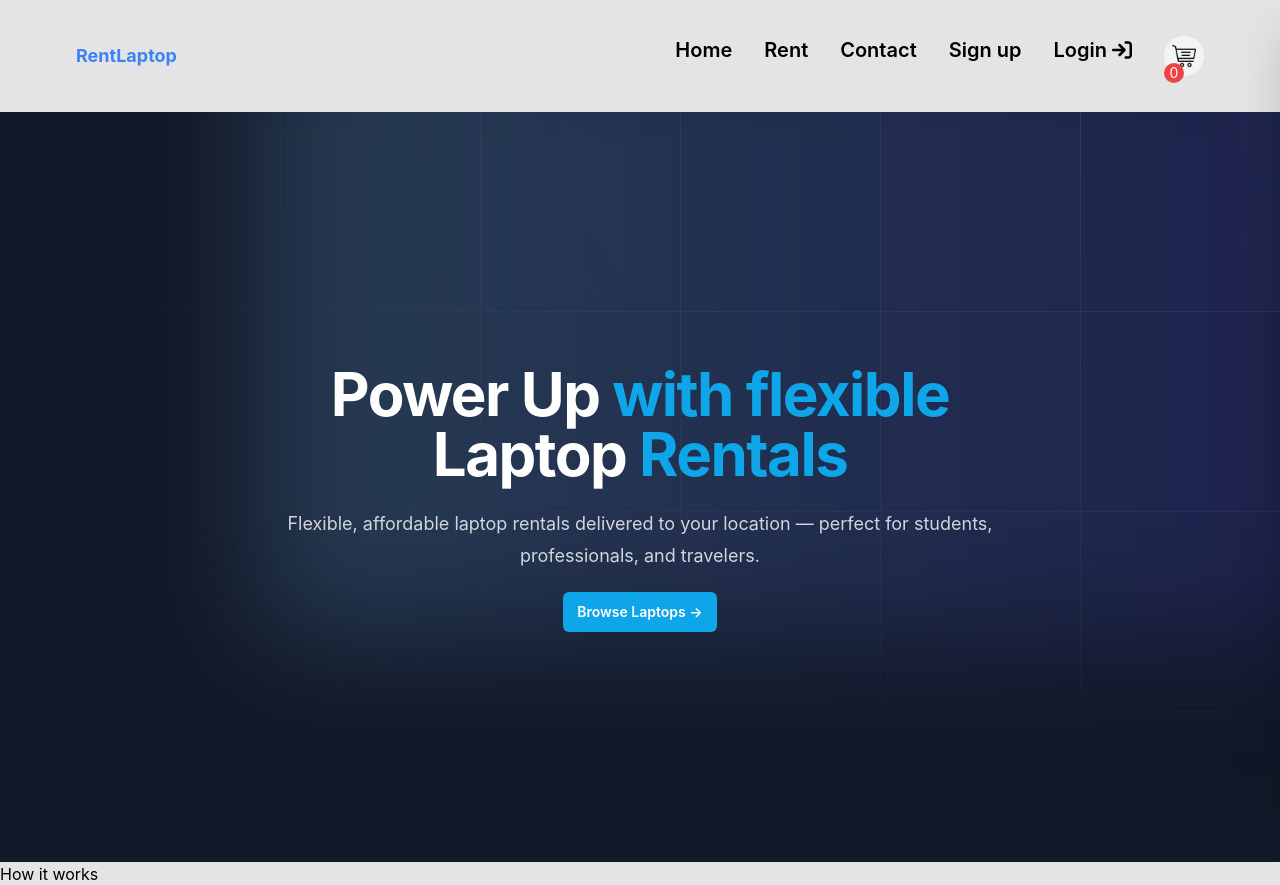
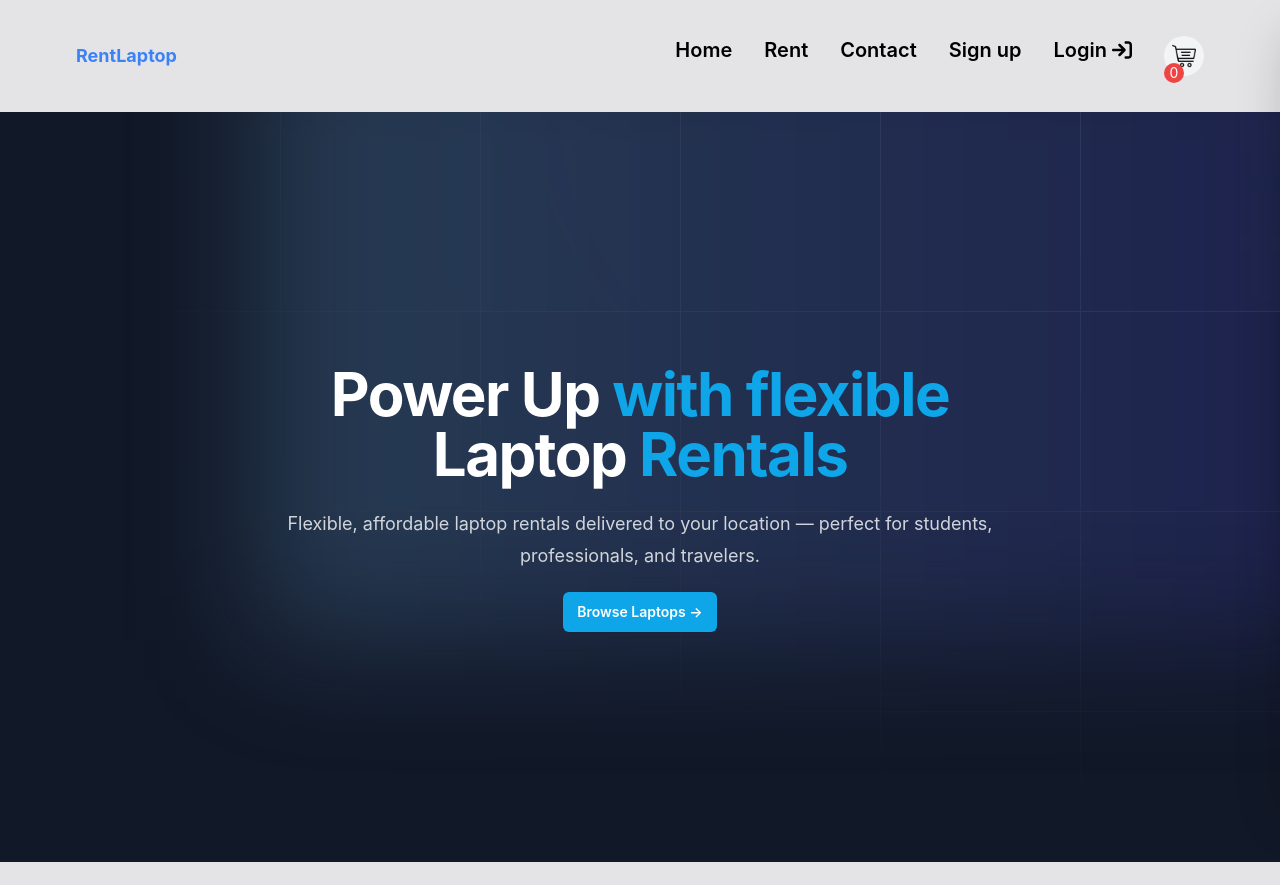
Before and after one commit to Charles-La-Gratte/rentlaptop, a React (Create React App) app: page / in a window 1280 px wide. Shown: the top 885 px of the page. Built offline with nearby package versions, Linux system fonts and the light colour scheme.

Commit message:
work on featureTab

```diff
--- a/src/components/FeatureTab.jsx
+++ b/src/components/FeatureTab.jsx
@@ -4,7 +4,6 @@ import FeaturePannel from './FeaturePannel'
 const FeatureTab = () => {
   return (
     <div>
-      <h3>How it works</h3>
         <FeaturePannel/>
     </div>
   )
--- a/src/components/Layout.jsx
+++ b/src/components/Layout.jsx
@@ -3,7 +3,6 @@ import Header from './Header'
 import HeroSection from './HeroSection'
 import FeatureTab from './FeatureTab'
 import Footer from './Footer'
-import { Outlet } from 'react-router-dom'
 import CartTab from './CartTab'
 import { useSelector } from 'react-redux'
 
```
